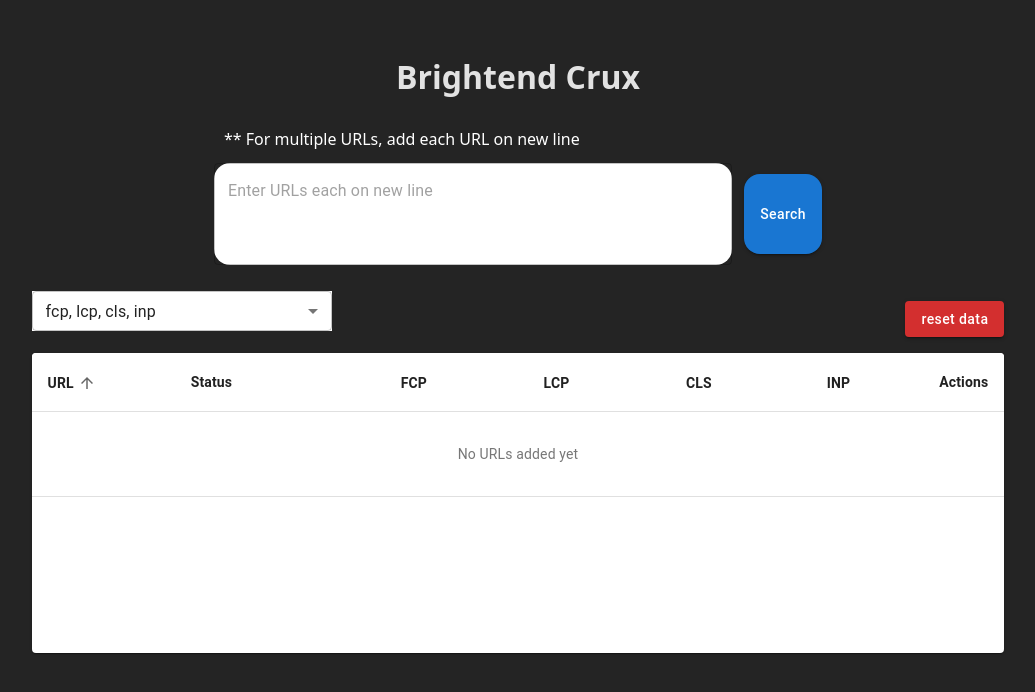
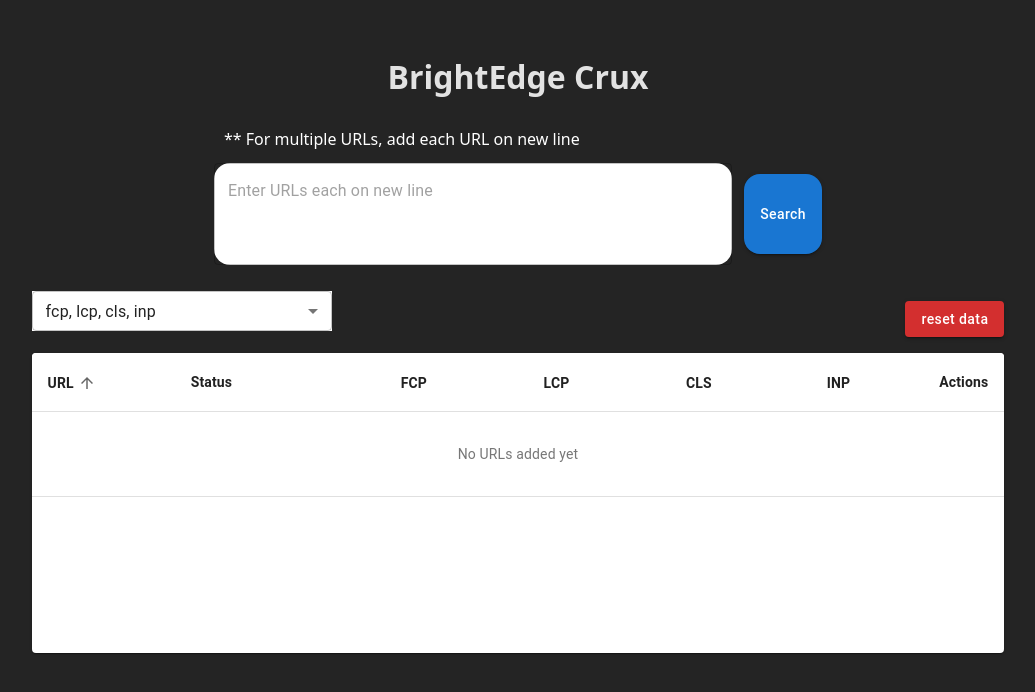
Before and after one commit to ysh1109/brightedgecruxfrontend, a React app: page / in a window 1280 px wide. Shown: the top 692 px of the page, without its empty margins (122-1157 px from the left). Built offline with nearby package versions, Linux system fonts and the light colour scheme; the HTML template or start-up script is replaced by a standard one.

Commit message:
first commit

```diff
--- a/src/App.tsx
+++ b/src/App.tsx
@@ -79,7 +79,7 @@
   return (
    <div style={{ padding: 32, display:'flex', flexDirection:'column', alignItems:'center', height:'100vh', overflowY:'auto' }}>
 
-      <h1>Brightend Crux</h1>
+      <h1>BrightEdge Crux</h1>
 
       <div className='input-container'>
         <div style={{ marginBottom: "8px", padding: 4, paddingInline: 10 }}>
```
